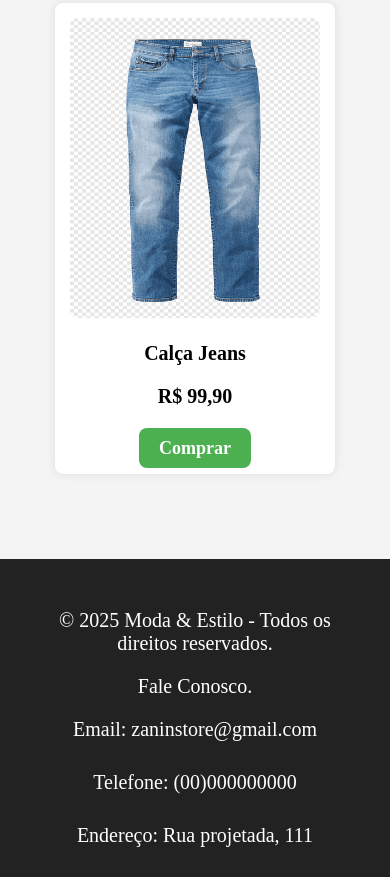
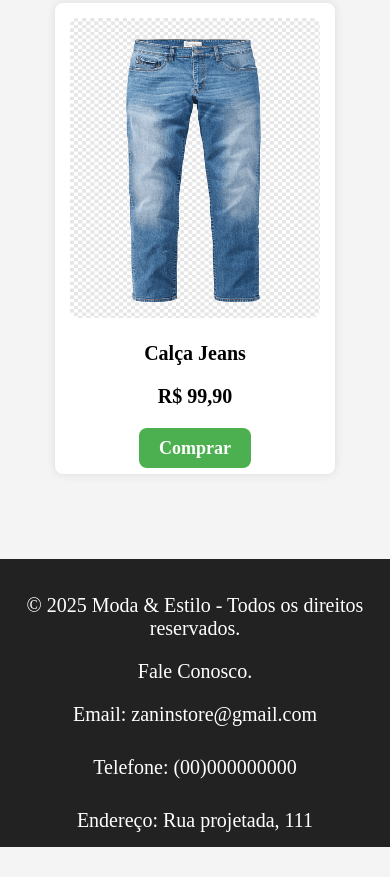
Before and after one commit to MiguelCamiloUnifeob/htmll, a plain HTML site: page masculino.html in a window 390 px wide. Shown: the part 1205-2082 px from the top of the page. After the commit the page ends 2052 px from the top, so only its background shows below. Drawn offline with Linux system fonts and the light colour scheme.

Commit message:
footer masculino

```diff
--- a/index.css
+++ b/index.css
@@ -40,8 +40,6 @@ footer {
   padding: 15px;
   font-size: 20px;
 
-
-
 }
 
 .contato {
--- a/masculino.css
+++ b/masculino.css
@@ -103,9 +103,3 @@ footer {
     max-width: 100%;
     height: auto;
 }
-
-@media(max-width: 768px){
-    footer{
-    padding: 30px;
-    }
-}
```
